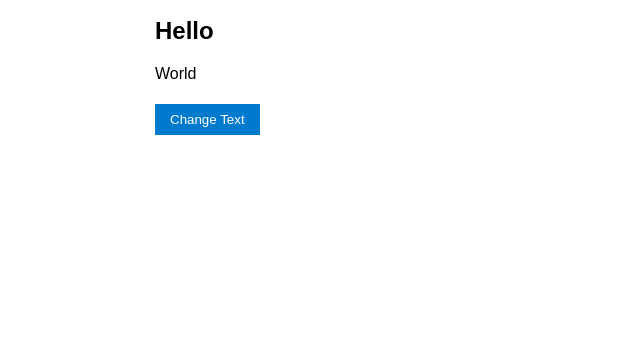
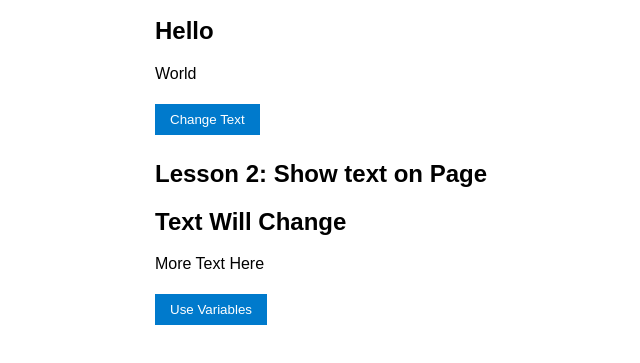
Before and after one commit to BandileLukhele/Week-4---Javascipting, a plain HTML site: page index.html in a window 1280 px wide. Shown: the part 145-508 px from the top of the page, without its empty margins (185-825 px from the left). Drawn offline with Linux system fonts and the light colour scheme.

Commit message:
Lesson 2:Variables

```diff
--- a/index.html
+++ b/index.html
@@ -22,7 +22,27 @@
             document.getElementById("text1").innerHTML = "I'm having fun!";
         }
     </script>
+    </div>
 
-    </div>
+    <!-- Lesson 2: -->
+     <div class="Lesson">
+        <h2>Lesson 2: Show text on Page</h2>
+
+        <h2 id="heading2">Text Will Change</h2>
+        <p id="text2">More Text Here</p>
+        <button onclick="lesson2()">Use Variables</button>
+
+        <script>
+            function lesson2() {
+                var message1 = "Hello Everyone!";
+                var message2 = "I Love Javascript!";
+                var message3 = "It's Awesome!";
+
+                document.getElementById("heading2").innerHTML = message1;
+                document.getElementById("text2").innerHTML = message2 + " " + message3;
+            }
+        </script>
+
+     </div>
 </body>
 </html>
--- a/sytleJS.css
+++ b/sytleJS.css
@@ -5,7 +5,7 @@ body {
     padding: 20px;
 }
 .lesson {
-    border: 5px solid #ccc;
+    border: 5px solid #000000;
     margin: 20px 0;
     padding: 15px;
     background: #f9f9f9;
```
